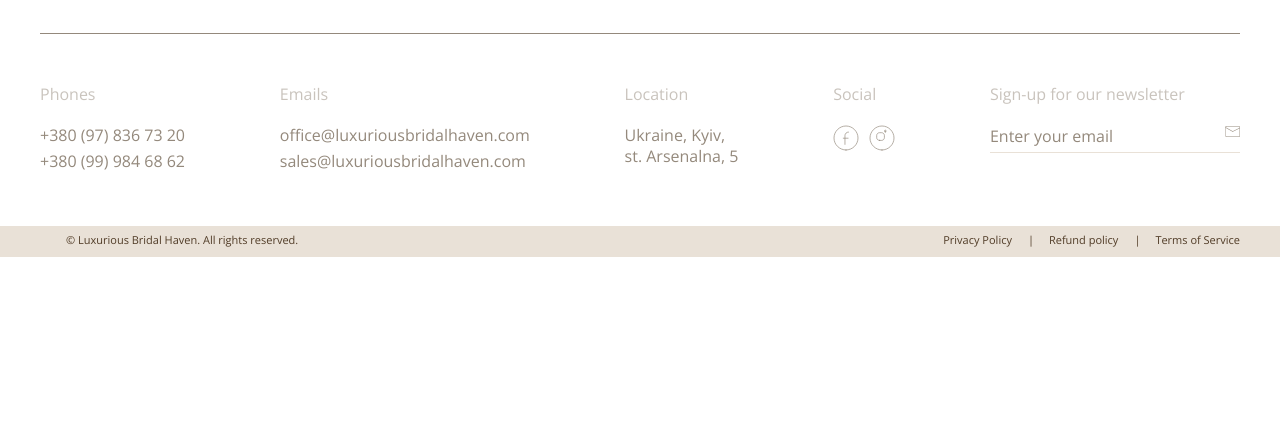
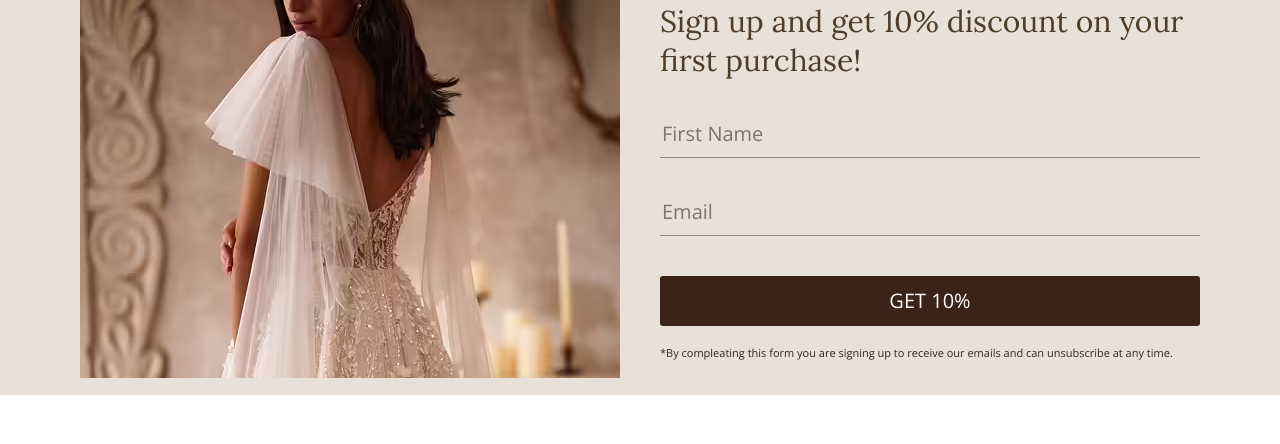
Before and after one commit to Longin87/luxurious-bridal-haven, a website: page app/pages/index.html in a window 1280 px wide. Shown: the part 1901-2345 px from the top of the page. Before the commit the page ends 2158 px from the top, so only its background shows below. Drawn offline with nearby package versions, Linux system fonts and the light colour scheme; files that its build step writes are made by us from their sources; files whose address does not match are found by name.

Commit message:
added  section join-us

```diff
--- /dev/null
+++ b/app/components/join-us.html
@@ -0,0 +1,22 @@
+<section class="join-us">
+  <div class="container">
+    <div class="join-us__inner">
+      <picture>
+        <source srcset="images/join-us-img.avif" type="image/avif">
+        <source srcset="images/join-us-img.webp" type="image/webp">
+        <img class="join-us__img" src="images/join-us-img.jpg" alt="Alt text">
+      </picture>
+      <div class="join-us__box">
+        <h2 class="join-us__tittle">JOIN US</h2>
+        <p class="join-us__text">Sign up and get 10% discount on your first purchase!</p>
+        <form class="join-us__form" action="">
+          <input class="join-us__input" type="text" placeholder="First Name">
+          <input class="join-us__input" type="email" placeholder="Email">
+          <button class="join-us__btn" type="submit">GET 10%</button>
+          <p class="join-us__form-caption">*By compleating this form you are signing up to receive our emails and can
+            unsubscribe at any time.</p>
+        </form>
+      </div>
+    </div>
+  </div>
+</section>
--- a/app/pages/index.html
+++ b/app/pages/index.html
@@ -43,14 +43,16 @@
             <source srcset="images/new-coll-2.avif" type="image/avif">
             <source srcset="images/new-coll-2.webp" type="image/webp">
             <img src="images/new-coll-2.jpg" alt="Alt text">
-            <p class="new-collection__caption">
-              Allow yourself to be enchanted by our wedding dresses and create a unique look for your most important
-              day.
-            </p>
           </picture>
+          <p class="new-collection__caption">
+            Allow yourself to be enchanted by our wedding dresses and create a unique look for your most
+            important
+            day.
+          </p>
         </div>
       </div>
     </div>
   </section>
+  <!--=include join-us.html -->
 </main>
 <!--=include footer.html -->
--- a/app/scss/style.scss
+++ b/app/scss/style.scss
@@ -245,11 +245,91 @@
   &__box {
     position: relative;
     display: flex;
+    padding-left: 40px;
+    padding-right: 40px;
   }
 
   &__box-img {
     position: absolute;
+    top: 0;
+    left: -75px;
+    max-width: fit-content;
   }
 
-  &__caption {}
+  &__caption {
+    margin-top: auto;
+    margin-bottom: 40px;
+    color: vars.$color-text-muted;
+    width: 290px;
+  }
 }
+
+.join-us {
+  background-color: vars.$bg-primary;
+
+  &__inner {
+    display: flex;
+    padding: 0 40px;
+    gap: 40px;
+  }
+
+  &__img {
+    max-width: 540px;
+  }
+
+  &__box {
+    padding: 35px 0;
+  }
+
+  &__tittle {
+    font-size: 45px;
+    margin-bottom: 20px;
+    @extend %lora-400;
+  }
+
+  &__text {
+    font-size: 30px;
+    @extend %lora-400;
+    color: vars.$color-primary;
+    margin-bottom: 40px;
+  }
+
+  &__form {
+    margin-bottom: 0;
+  }
+
+  &__input {
+    display: block;
+    width: 100%;
+    border: none;
+    padding-bottom: 10px;
+    border-bottom: 1px solid vars.$color-text-muted;
+    background-color: transparent;
+    margin-bottom: 40px;
+    @extend %opensans-400;
+    color: vars.$color-text-muted;
+  }
+
+  &__input+.join-us__input {
+    margin-top: 10px;
+  }
+
+  &__btn {
+    display: block;
+    text-transform: uppercase;
+    width: 100%;
+    background-color: vars.$color-accent;
+    border-radius: 3px;
+    padding: 12px;
+    border: none;
+    cursor: pointer;
+    color: #fff;
+    margin-top: 40px;
+    margin-bottom: 20px;
+  }
+
+  &__form-caption {
+
+    font-size: 11px;
+  }
+}
```
Also changed, not shown: app/images/join-us-img.avif (added), app/images/join-us-img.jpg (added), app/images/join-us-img.webp (added), app/images/src/join-us-img.jpg (added).
